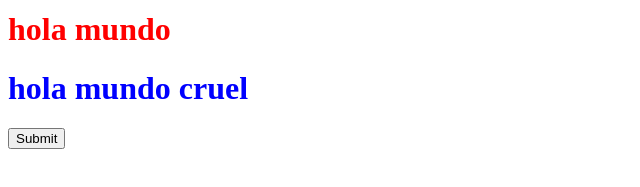
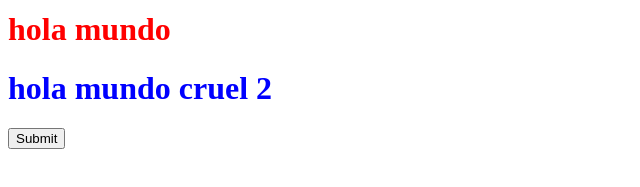
Before and after one commit to JesusZ2021/mi_repositorio, a plain HTML site: page index.html in a window 1280 px wide. Shown: the part 361-548 px from the top of the page, 0-640 px from the left. Drawn offline with Linux system fonts and the light colour scheme.

Commit message:
edicion 2 de index

```diff
--- a/index.html
+++ b/index.html
@@ -15,7 +15,7 @@
     <h1 class="fonts">hola mundo</h1>
     <h1 class="fonts">hola mundo</h1>
     <h1 class="fonts">hola mundo</h1>
-    <h1 class="fonts" id="fonts_2">hola mundo cruel</h1>
+    <h1 class="fonts" id="fonts_2">hola mundo cruel 2</h1>
     <button id="submit">Submit</button>
 </body>
 <script src="./js/styles.js"></script>
```
